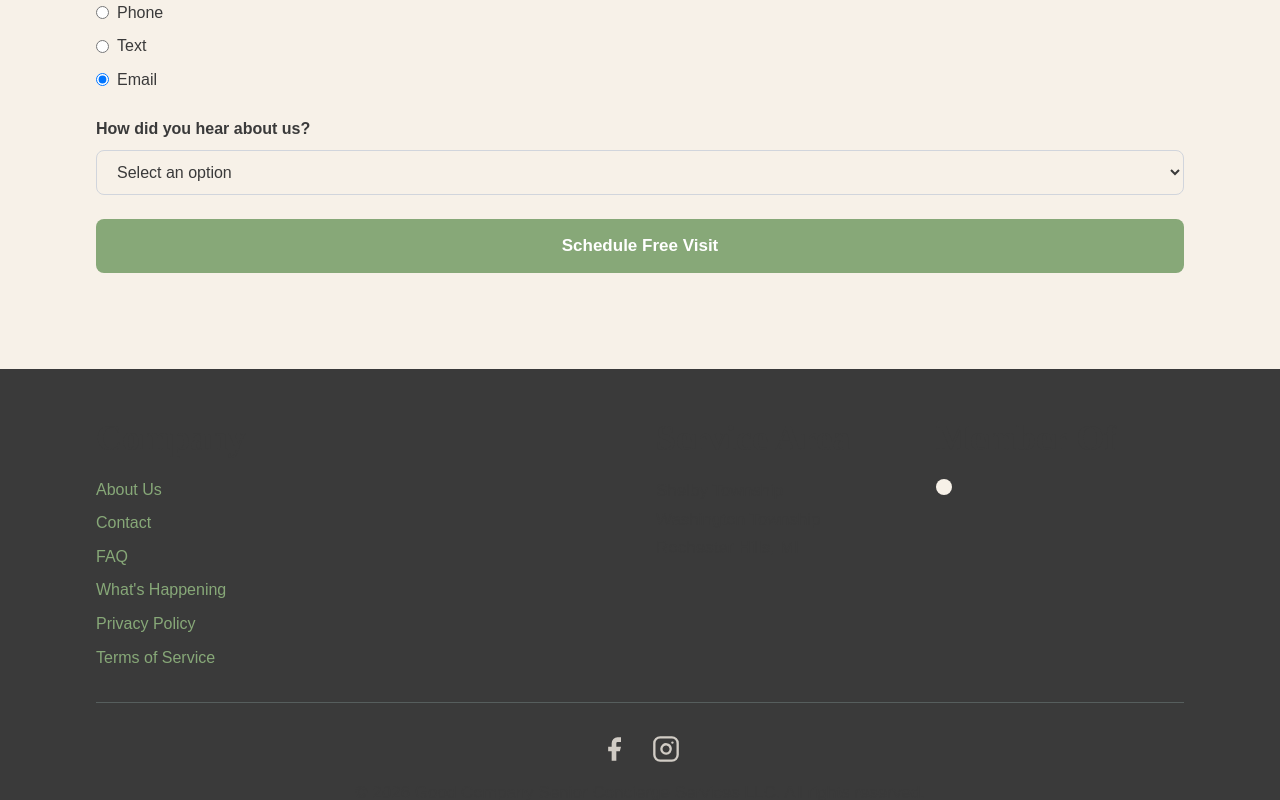
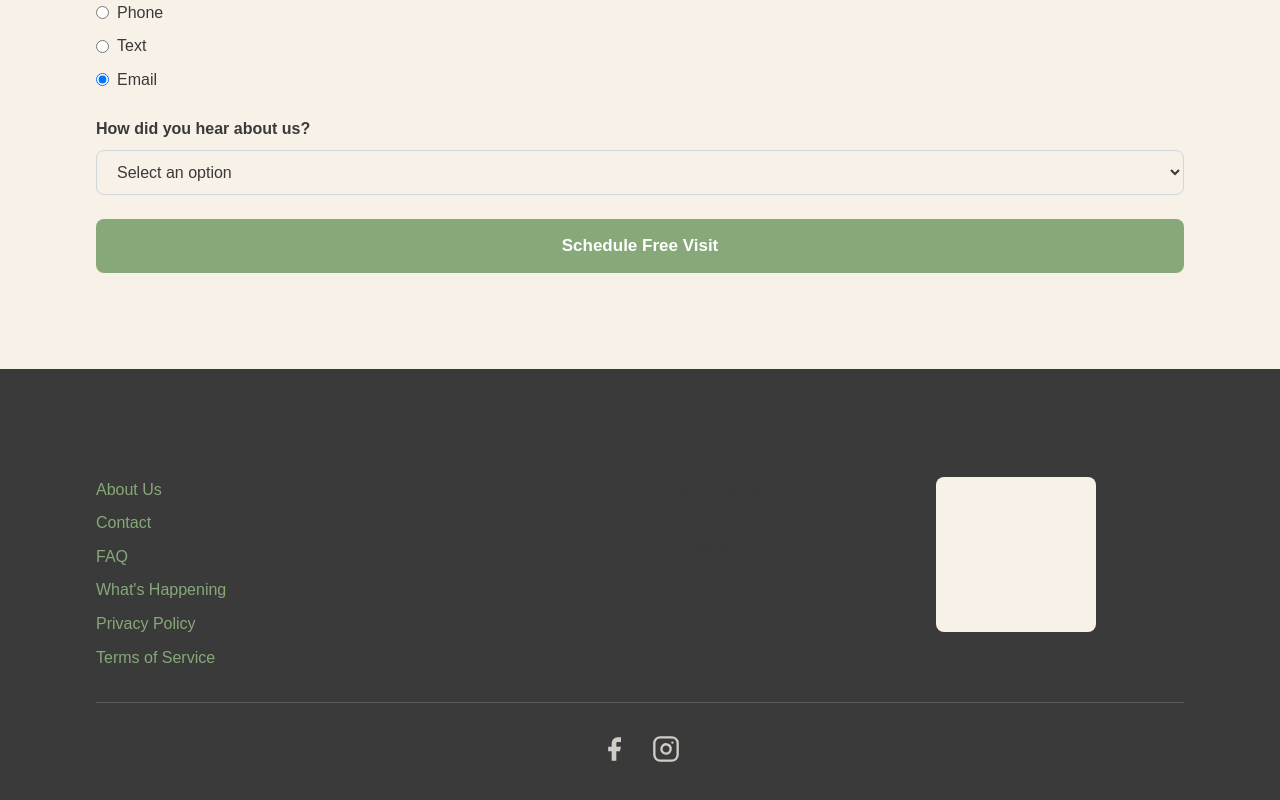
Before and after one commit to GoodCompanySCS/goodcompany-scs, a Next.js app: page / in a window 1280 px wide. Shown: the part 2938-3738 px from the top of the page. Built offline with nearby package versions, Linux system fonts and the light colour scheme.

Commit message:
Update layout.tsx

```diff
--- a/app/layout.tsx
+++ b/app/layout.tsx
@@ -172,17 +172,19 @@ function Footer() {
               style={{
                 backgroundColor: "#F7F1E8",
                 borderRadius: "8px",
-                padding: "8px",
-                display: "inline-block",
-                maxWidth: "160px",
+                width: "160px",
+                height: "155px",
                 overflow: "hidden",
+                position: "relative",
               }}
             >
               <div
                 id="mni-membership-639174709150268212"
                 style={{
-                  transform: "scale(0.75)",
-                  transformOrigin: "top left",
+                  position: "absolute",
+                  top: "0",
+                  left: "0",
+                  width: "100%",
                 }}
               ></div>
             </div>
```
